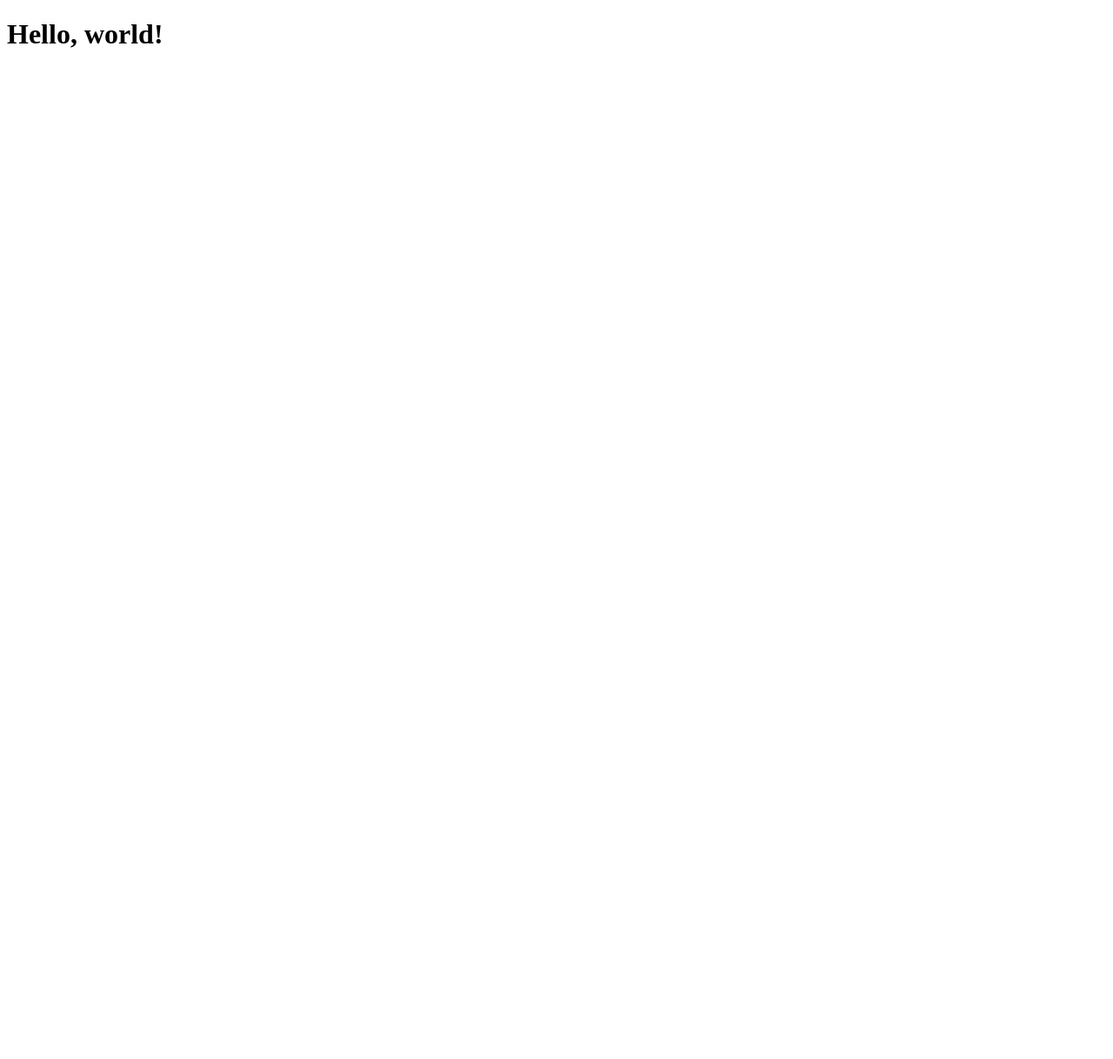
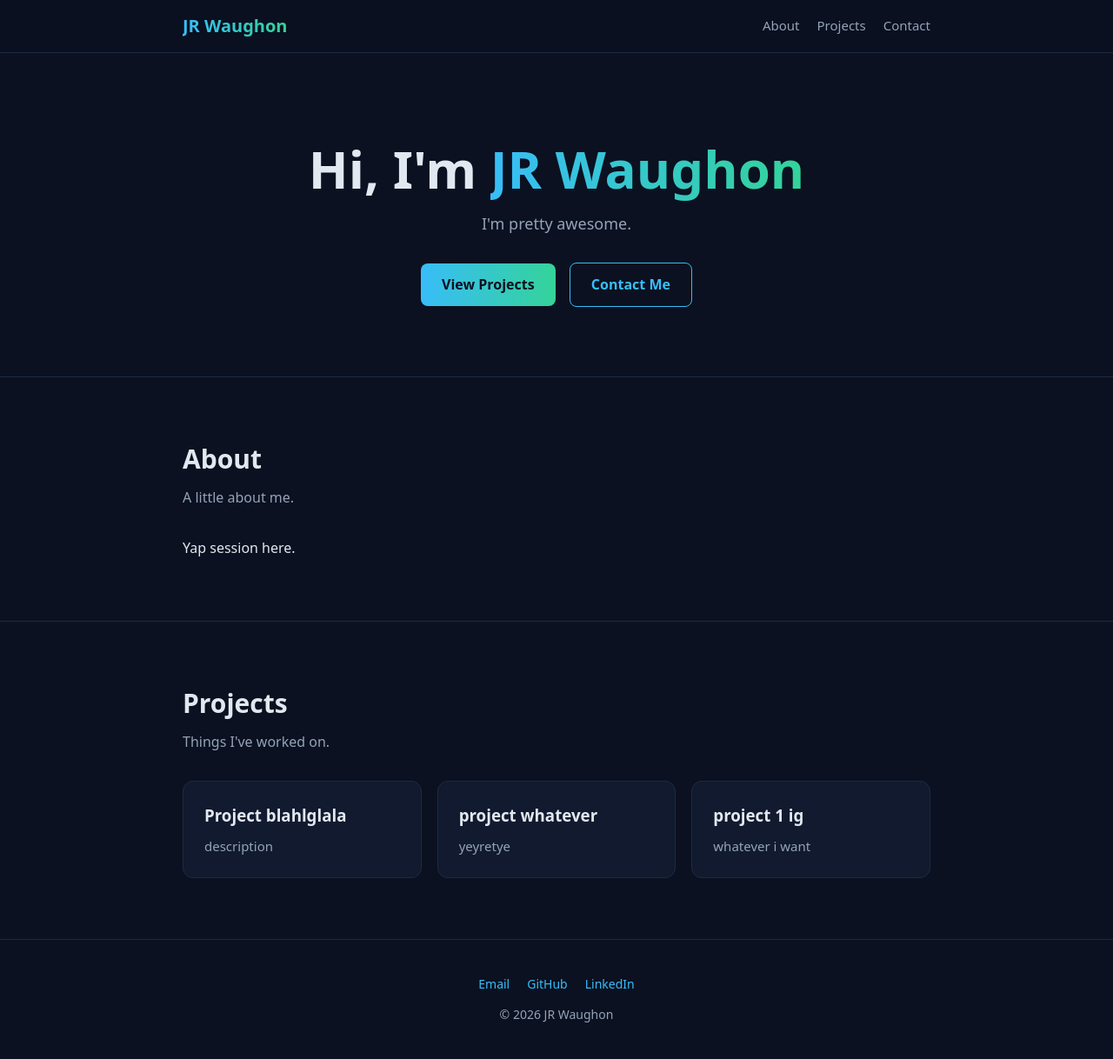
Before and after one commit to jonathonwaughon/jonathonwaughon.github.io, a plain HTML site: page index.html in a window 1280 px wide. Shown: the whole page at 87% size. Before the commit the page ends 800 px from the top, so only its background shows below. Drawn offline with Linux system fonts and the light colour scheme.

Commit message:
Made the page look better

```diff
--- a/index.html
+++ b/index.html
@@ -1,10 +1,169 @@
+<!DOCTYPE html>
+<html lang="en">
+<head>
+  <meta charset="UTF-8">
+  <meta name="viewport" content="width=device-width, initial-scale=1.0">
+  <title>JR Waughon</title>
+  <style>
+    :root {
+      --bg: #0b1120;        /* page background */
+      --surface: #111a2e;   /* cards */
+      --border: #1e2a44;
+      --text: #e2e8f0;
+      --muted: #94a3b8;
+      --blue: #38bdf8;
+      --green: #34d399;
+      --gradient: linear-gradient(90deg, var(--blue), var(--green));
+    }
 
-<!DOCTYPE html>
-<html>
-<head>
-  <title>Hello World</title>
+    * { box-sizing: border-box; margin: 0; padding: 0; }
+    html { scroll-behavior: smooth; }
+    body {
+      background: var(--bg);
+      color: var(--text);
+      font-family: system-ui, -apple-system, "Segoe UI", Roboto, sans-serif;
+      line-height: 1.6;
+    }
+    a { color: var(--blue); text-decoration: none; }
+    a:hover { color: var(--green); }
+    .container { max-width: 900px; margin: 0 auto; padding: 0 20px; }
+
+    /* topbar*/
+    nav {
+      position: sticky; top: 0; z-index: 10;
+      background: rgba(11, 17, 32, 0.85);
+      backdrop-filter: blur(8px);
+      border-bottom: 1px solid var(--border);
+    }
+    nav .container {
+      display: flex; justify-content: space-between; align-items: center;
+      height: 60px;
+    }
+    .logo {
+      font-weight: 800; font-size: 20px;
+      background: var(--gradient);
+      -webkit-background-clip: text; background-clip: text;
+      color: transparent;
+    }
+    nav ul { display: flex; gap: 20px; list-style: none; }
+    nav ul a { color: var(--muted); font-size: 15px; }
+    nav ul a:hover { color: var(--text); }
+
+    /* h ero*/
+    .hero { padding: 100px 0 80px; text-align: center; }
+    .hero h1 { font-size: clamp(36px, 7vw, 60px); line-height: 1.1; margin-bottom: 16px; }
+    .hero h1 span {
+      background: var(--gradient);
+      -webkit-background-clip: text; background-clip: text;
+      color: transparent;
+    }
+    .hero p { color: var(--muted); font-size: 18px; max-width: 560px; margin: 0 auto 30px; }
+    .btn {
+      display: inline-block; padding: 12px 24px; border-radius: 8px;
+      font-weight: 600; margin: 0 6px;
+    }
+    .btn-primary { background: var(--gradient); color: #0b1120; }
+    .btn-primary:hover { color: #0b1120; filter: brightness(1.1); }
+    .btn-outline { border: 1px solid var(--blue); color: var(--blue); }
+    .btn-outline:hover { background: rgba(56, 189, 248, 0.1); }
+
+    /* sections */
+    section { padding: 70px 0; border-top: 1px solid var(--border); }
+    section h2 { font-size: 30px; margin-bottom: 8px; }
+    .subtitle { color: var(--muted); margin-bottom: 32px; }
+
+    .grid {
+      display: grid;
+      grid-template-columns: repeat(auto-fit, minmax(250px, 1fr));
+      gap: 18px;
+    }
+    .card {
+      background: var(--surface);
+      border: 1px solid var(--border);
+      border-radius: 12px;
+      padding: 24px;
+      transition: border-color .2s, transform .2s;
+    }
+    .card:hover { border-color: var(--green); transform: translateY(-3px); }
+    .card h3 { margin-bottom: 8px; }
+    .card p { color: var(--muted); font-size: 15px; }
+
+    /* ---------- Footer ---------- */
+    footer {
+      border-top: 1px solid var(--border);
+      padding: 40px 0; text-align: center;
+      color: var(--muted); font-size: 14px;
+    }
+    footer .links { display: flex; justify-content: center; gap: 20px; margin-bottom: 12px; }
+
+    @media (max-width: 560px) {
+      nav ul { gap: 14px; }
+      nav ul a { font-size: 14px; }
+      .btn { margin: 6px; }
+    }
+  </style>
 </head>
 <body>
-  <h1>Hello, world!</h1>
+
+  <nav>
+    <div class="container">
+      <a href="#" class="logo">JR Waughon</a>
+      <ul>
+        <li><a href="#about">About</a></li>
+        <li><a href="#projects">Projects</a></li>
+        <li><a href="#contact">Contact</a></li>
+      </ul>
+    </div>
+  </nav>
+
+  <header class="hero">
+    <div class="container">
+      <h1>Hi, I'm <span>JR Waughon</span></h1>
+      <p>I'm pretty awesome.</p>
+      <a href="#projects" class="btn btn-primary">View Projects</a>
+      <a href="#contact" class="btn btn-outline">Contact Me</a>
+    </div>
+  </header>
+
+  <section id="about">
+    <div class="container">
+      <h2>About</h2>
+      <p class="subtitle">A little about me.</p>
+      <p>Yap session here.</p>
+    </div>
+  </section>
+
+  <section id="projects">
+    <div class="container">
+      <h2>Projects</h2>
+      <p class="subtitle">Things I've worked on.</p>
+      <div class="grid">
+        <div class="card">
+          <h3>Project blahlglala</h3>
+          <p>description</p>
+        </div>
+        <div class="card">
+          <h3>project whatever</h3>
+          <p>yeyretye</p>
+        </div>
+        <div class="card">
+          <h3>project 1 ig</h3>
+          <p>whatever i want</p>
+        </div>
+      </div>
+    </div>
+  </section>
+
+  <footer id="contact">
+    <div class="container">
+      <div class="links">
+        <a href="mailto:you@example.com">Email</a>
+        <a href="https://github.com/">GitHub</a>
+        <a href="https://linkedin.com/">LinkedIn</a>
+      </div>
+      <p>© 2026 JR Waughon</p>
+    </div>
+  </footer>
+
 </body>
 </html>
```
